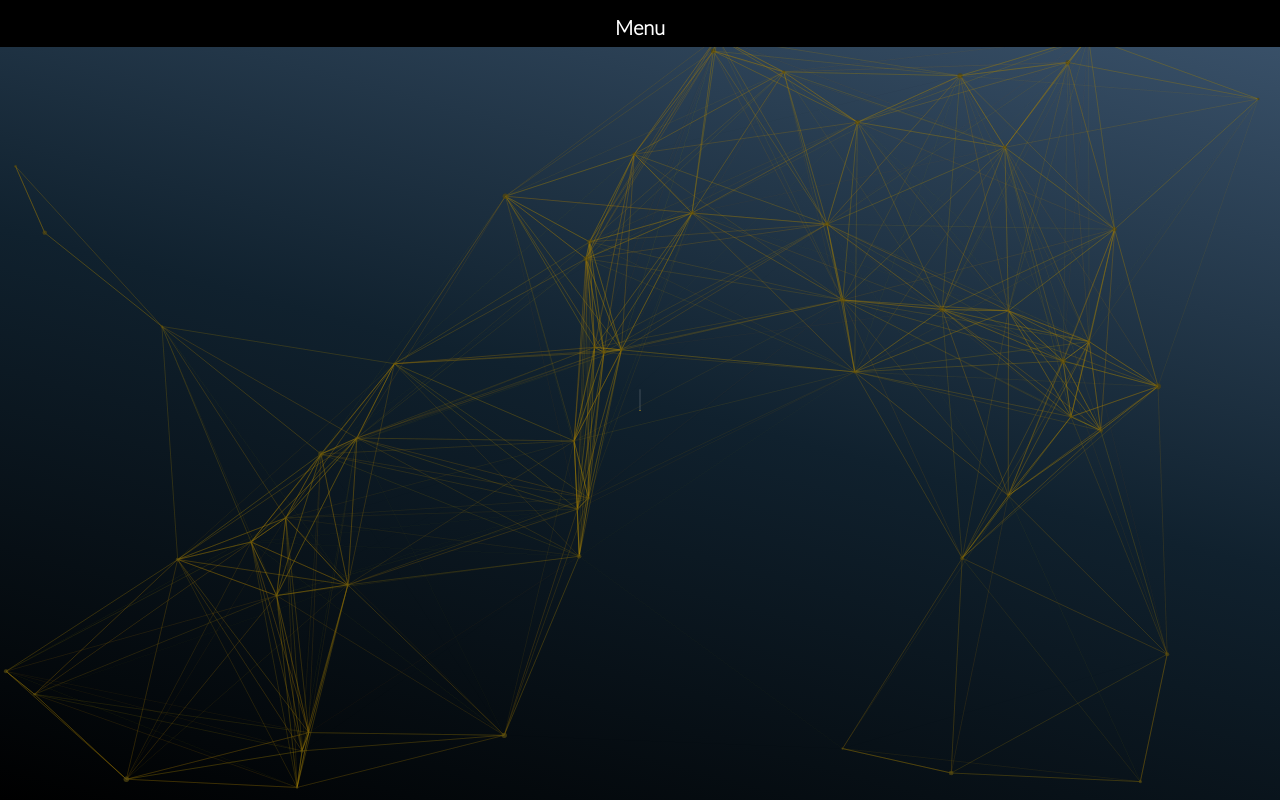
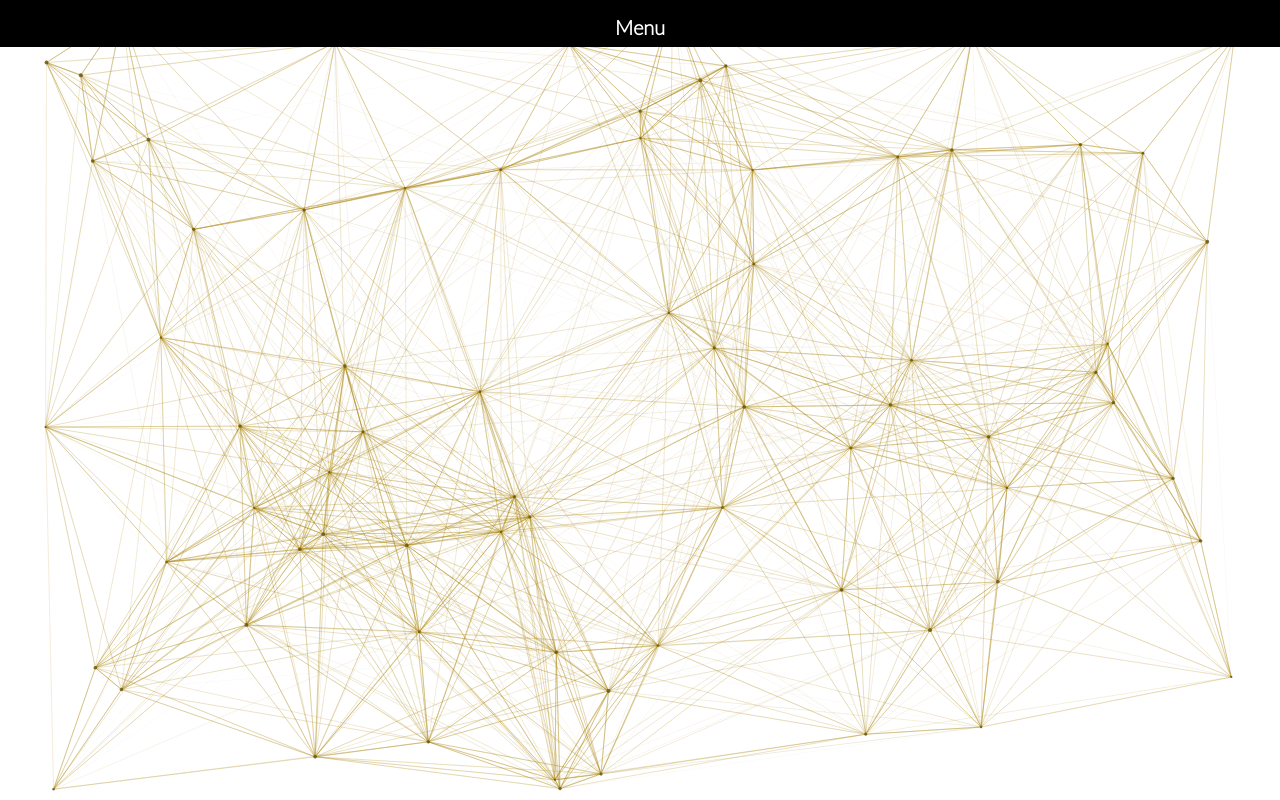
Before and after one commit to krisbaranski/portfolio, a React (Create React App) app: page / in a window 1280 px wide. Shown: the top 800 px of the page. Built offline with nearby package versions, Linux system fonts and the light colour scheme.

Commit message:
feat: Style change, add html elements for hard coding

```diff
--- a/html/style.css
+++ b/html/style.css
@@ -31,7 +31,7 @@ body {
   background-color: #fff;
   color: #000;
 }
-/*
+
 
 .hero {
   position: relative;
@@ -165,4 +165,4 @@ a {
   font-size: 1rem;
   font-family: inherit;
   color: #2e4992;
-} */
+}
--- a/src/components/Header.js
+++ b/src/components/Header.js
@@ -38,7 +38,7 @@ const Header = () => {
             },
             modes: {
               bubble: {
-                distance: 300,
+                distance: 200,
                 duration: 1,
                 opacity: 0.3,
                 size: 3,
@@ -58,7 +58,7 @@ const Header = () => {
             },
             links: {
               color: '#a7830c',
-              distance: 350,
+              distance: 450,
               enable: true,
               opacity: 0.2,
               width: 1,
@@ -71,13 +71,13 @@ const Header = () => {
               enable: true,
               outMode: 'bounce',
               random: false,
-              speed: 1.2,
+              speed: 1.1,
               straight: false,
             },
             number: {
               density: {
                 enable: true,
-                value_area: 900,
+                value_area: 700,
               },
               value: 50,
             },
@@ -89,14 +89,15 @@ const Header = () => {
             },
             size: {
               random: true,
-              value: 3,
+              value: 2,
             },
           },
           detectRetina: true,
         }}
       />
       <section className="header">
-        <hr className="separator" />
+        <h1>Kris Baranski</h1>
+        <p>Im a frontend debveloper</p>
       </section>
     </header>
   );
--- a/src/index.css
+++ b/src/index.css
@@ -11,7 +11,7 @@
 }
 
 body {
-  color: #ddd;
+  color: #fff;
 }
 /*
 .hero h1 {
@@ -52,13 +52,6 @@ body {
 }
 
 .hero {
-  background: linear-gradient(
-    195deg,
-    #3c546d 0%,
-    #10212e 50%,
-    #03070a 90%,
-    #000000 100%
-  );
   position: relative;
   display: flex;
   flex-direction: column;
@@ -156,7 +149,7 @@ body {
   flex-direction: column;
   justify-content: flex-end;
   align-items: center;
-  background-color: #000;
+  /* background-color: #000; */
   color: #a79046;
   height: 80vh;
   padding-bottom: 20px;
```
